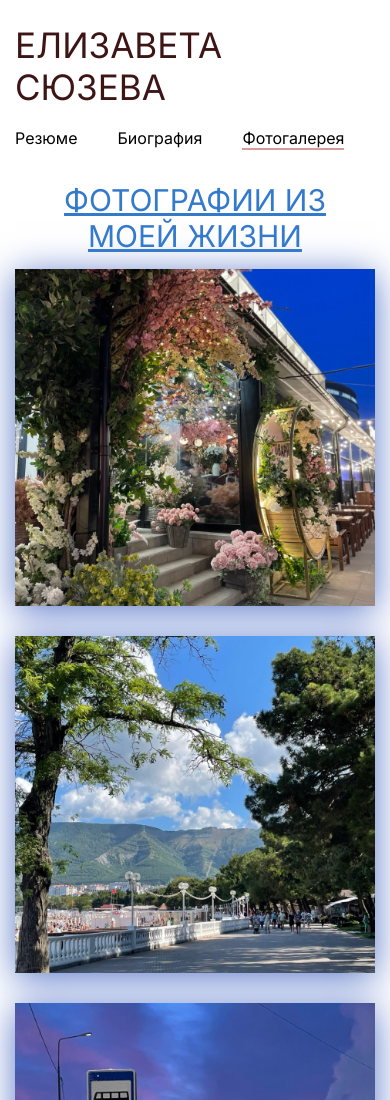
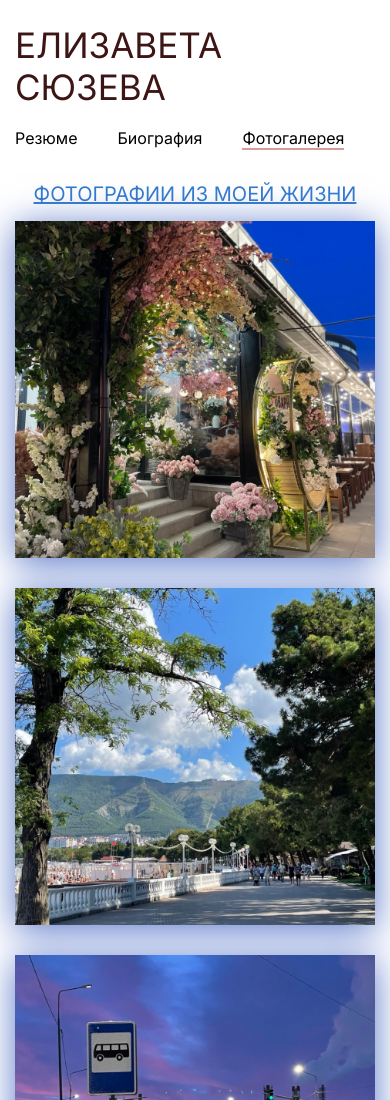
Before and after one commit to lizasuzeva/w, a plain HTML site: page photogallery.html in a window 390 px wide. Shown: the top 1100 px of the page. Drawn offline with Linux system fonts and the light colour scheme.

Commit message:
main.css

```diff
--- a/css/main.css
+++ b/css/main.css
@@ -321,7 +321,7 @@ table,
 
 @media only screen and (max-width: 768px) {
   .title-2 {
-    font-size: 30px; /* Уменьшаем размер шрифта для мобильных устройств */
+    font-size: 20px; /* Уменьшаем размер шрифта для мобильных устройств */
     margin-bottom: 15px; /* Уменьшаем отступ снизу */
     font-style: Regular;
     text-transform: uppercase;
```
